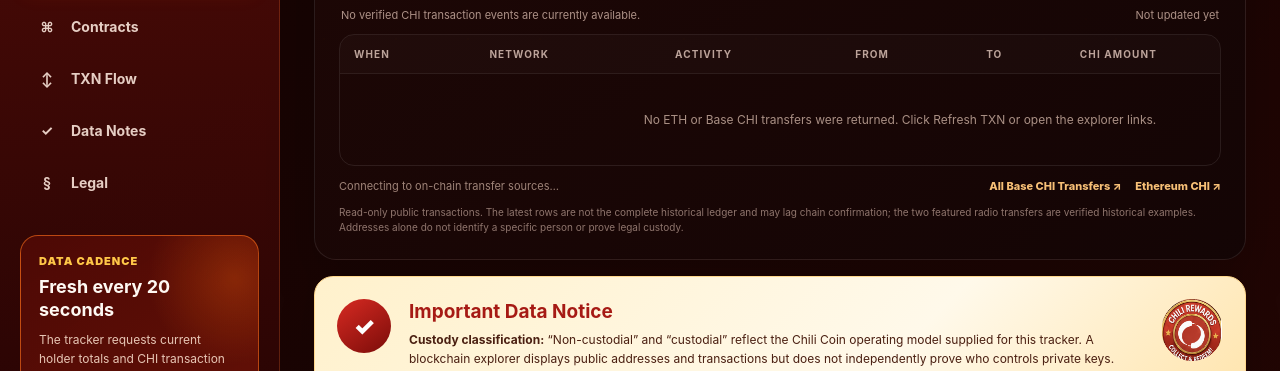
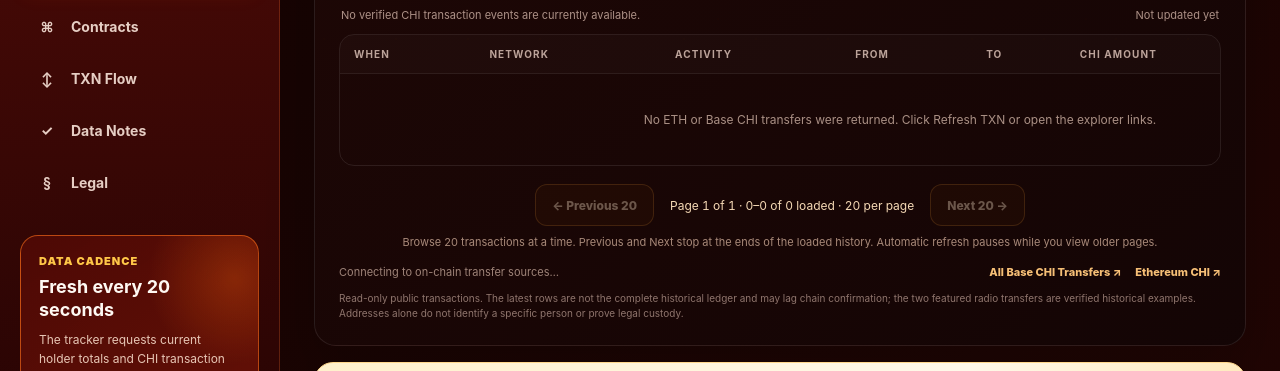
Before and after one commit to jhiconx/chili-coin-live-tracker, a website with bundled scripts: page index.html in a window 1280 px wide. Both pictures are taken after a click on the button "Clear filters". Shown: the part 1761-2132 px from the top of the page. Built offline with nearby package versions, Linux system fonts and the light colour scheme; files whose address does not match are found by name.

Commit message:
Restore bounded 20-row CHI transaction pages
20 at a time with Previous/Next, finite page count and paused background refresh while viewing older pages.

```diff
--- a/app.js
+++ b/app.js
@@ -1,3 +1,5 @@
+import { paginateTransactions, TRANSACTIONS_PER_PAGE } from './txn-pagination.js';
+
 const API_URL = '/api/live';
 const BASE_API_URL = '/api/base';
 const REFRESH_MS = 20_000;
@@ -10,7 +12,8 @@
   loading: false,
   timer: null,
   focusWallet: '',
-  direction: 'all'
+  direction: 'all',
+  transactionPage: 1
 };
 
 const $ = (selector) => document.querySelector(selector);
@@ -33,7 +36,10 @@
   transferSource: $('#transferSource'),
   walletFocusInput: $('#walletFocusInput'),
   directionFilter: $('#directionFilter'),
-  clearWalletFilter: $('#clearWalletFilter')
+  clearWalletFilter: $('#clearWalletFilter'),
+  transactionPrevious: $('#transactionPrevious'),
+  transactionNext: $('#transactionNext'),
+  transactionPageStatus: $('#transactionPageStatus')
 };
 
 function loadLastGood() {
@@ -269,22 +275,30 @@
     if (state.direction === 'in') rows = rows.filter(row => row.to?.toLowerCase() === focus);
     if (state.direction === 'out') rows = rows.filter(row => row.from?.toLowerCase() === focus);
   }
-  rows = rows.slice(0, 300);
+  // Show a finite 20-row page, never the entire loaded history at once.
+  const page = paginateTransactions(rows, state.transactionPage);
+  state.transactionPage = page.page;
+  if (elements.transactionPrevious) elements.transactionPrevious.disabled = !page.hasPrevious;
+  if (elements.transactionNext) elements.transactionNext.disabled = !page.hasNext;
+  if (elements.transactionPageStatus) {
+    elements.transactionPageStatus.textContent =
+      `Page ${page.page} of ${page.totalPages} · ${page.first}–${page.last} of ${page.total} loaded · ${TRANSACTIONS_PER_PAGE} per page`;
+  }
 
   const baseLoaded = Number(data.transactions?.baseLoadedRows || data.base?.transfers?.length || 0);
   if (elements.activityStatus) {
-    elements.activityStatus.textContent = rows.length
-      ? `Showing ${rows.length.toLocaleString()} recent on-chain transfers. Base CHI events loaded: ${baseLoaded.toLocaleString()}.`
+    elements.activityStatus.textContent = page.total
+      ? `Showing ${page.first}–${page.last} of ${page.total} loaded transfers. Base CHI events loaded: ${baseLoaded.toLocaleString()}.`
       : (focus ? 'No matching transfers in the latest loaded history.' :
         'No verified CHI transaction events are currently available.');
   }
 
-  if (!rows.length) {
+  if (!page.total) {
     elements.activityRows.innerHTML = '<tr><td colspan="7" class="empty-state">No ETH or Base CHI transfers were returned. Click Refresh TXN or open the explorer links.</td></tr>';
     return;
   }
 
-  elements.activityRows.innerHTML = rows.map(row => {
+  elements.activityRows.innerHTML = page.rows.map(row => {
     const chainClass = row.chainKey === 'base' ? 'base' : 'ethereum';
     const isStationRedemption = row.chainKey === 'base' &&
       row.to?.toLowerCase() === '0x2009852f2d499aa419e452adcd7ad91d01effadb' &&
@@ -331,17 +345,30 @@
   elements.activityRefresh?.addEventListener('click', () => refresh(true));
   elements.walletFocusInput?.addEventListener('input', event => {
     state.focusWallet = event.target.value;
+    state.transactionPage = 1;
     renderRows(bestData() || {});
   });
   elements.directionFilter?.addEventListener('change', event => {
     state.direction = event.target.value;
+    state.transactionPage = 1;
     renderRows(bestData() || {});
   });
   elements.clearWalletFilter?.addEventListener('click', () => {
     state.focusWallet = '';
     state.direction = 'all';
+    state.transactionPage = 1;
     if (elements.walletFocusInput) elements.walletFocusInput.value = '';
     if (elements.directionFilter) elements.directionFilter.value = 'all';
+    renderRows(bestData() || {});
+  });
+  elements.transactionPrevious?.addEventListener('click', () => {
+    if (elements.transactionPrevious.disabled || state.transactionPage <= 1) return;
+    state.transactionPage -= 1;
+    renderRows(bestData() || {});
+  });
+  elements.transactionNext?.addEventListener('click', () => {
+    if (elements.transactionNext.disabled) return;
+    state.transactionPage += 1;
     renderRows(bestData() || {});
   });
 }
@@ -353,4 +380,9 @@
   setStatus('warning', 'Showing last good data');
 }
 refresh(false);
-state.timer = setInterval(() => refresh(false), REFRESH_MS);
+// Keep page 1 live. Freeze older pages so rows do not shift while browsing;
+// resume automatic refresh when the visitor goes back to page 1.
+state.timer = setInterval(() => {
+  if (state.transactionPage !== 1 || document.visibilityState === 'hidden') return;
+  refresh(false);
+}, REFRESH_MS);
--- a/index.html
+++ b/index.html
@@ -222,6 +222,12 @@
             </tbody>
           </table>
         </div>
+        <div class="transaction-pagination" aria-label="Browse CHI transaction pages">
+          <button id="transactionPrevious" type="button" disabled aria-label="Show previous 20 transactions">← Previous 20</button>
+          <span id="transactionPageStatus" role="status" aria-live="polite">Page 1 of 1 · 20 transactions per page</span>
+          <button id="transactionNext" type="button" disabled aria-label="Show next 20 transactions">Next 20 →</button>
+        </div>
+        <p class="pagination-note">Browse 20 transactions at a time. Previous and Next stop at the ends of the loaded history. Automatic refresh pauses while you view older pages.</p>
         <div class="table-footer">
           <span id="transferSource">Connecting to on-chain transfer sources…</span>
           <div class="explorer-links">
--- a/styles.css
+++ b/styles.css
@@ -695,3 +695,52 @@
   .activity-panel .table-shell { max-width: 100%; }
   .activity-panel table { min-width: 870px; }
 }
+
+/* Finite transaction pagination: exactly 20 rows per page */
+.transaction-pagination {
+  display: flex;
+  align-items: center;
+  justify-content: center;
+  gap: 16px;
+  flex-wrap: wrap;
+  margin: 18px 0 8px;
+}
+.transaction-pagination button {
+  min-height: 42px;
+  padding: 9px 16px;
+  border: 1px solid rgba(255, 165, 53, .46);
+  border-radius: 12px;
+  background: rgba(255, 133, 20, .10);
+  color: #ffe5c4;
+  font: inherit;
+  font-size: 12px;
+  font-weight: 850;
+  cursor: pointer;
+}
+.transaction-pagination button:hover:not(:disabled),
+.transaction-pagination button:focus-visible {
+  border-color: #ffbf63;
+  background: rgba(255, 154, 28, .22);
+}
+.transaction-pagination button:disabled {
+  cursor: not-allowed;
+  opacity: .36;
+}
+#transactionPageStatus {
+  color: #f5d9b5;
+  font-size: 12px;
+  text-align: center;
+  font-variant-numeric: tabular-nums;
+}
+.pagination-note {
+  margin: 0 0 14px;
+  color: #a88979;
+  font-size: 11px;
+  text-align: center;
+  line-height: 1.5;
+}
+@media (max-width: 640px) {
+  .transaction-pagination { gap: 10px; }
+  .transaction-pagination button { flex: 1 1 130px; }
+  #transactionPageStatus { order: -1; flex-basis: 100%; }
+}
--- /dev/null
+++ b/txn-pagination.js
@@ -0,0 +1,25 @@
+// Finite client-side pagination for the latest loaded blockchain transactions.
+// 20 rows per page; this does not fetch or invent older blockchain history.
+export const TRANSACTIONS_PER_PAGE = 20;
+
+export function paginateTransactions(rows, requestedPage = 1) {
+  const items = Array.isArray(rows) ? rows : [];
+  const total = items.length;
+  const totalPages = Math.max(1, Math.ceil(total / TRANSACTIONS_PER_PAGE));
+  const validPage = Number.isInteger(requestedPage) && requestedPage > 0
+    ? requestedPage : 1;
+  const page = Math.min(validPage, totalPages);
+  const start = (page - 1) * TRANSACTIONS_PER_PAGE;
+  const end = Math.min(start + TRANSACTIONS_PER_PAGE, total);
+
+  return {
+    rows: items.slice(start, end),
+    page,
+    totalPages,
+    total,
+    first: total ? start + 1 : 0,
+    last: end,
+    hasPrevious: page > 1,
+    hasNext: page < totalPages
+  };
+}
```
Also changed, not shown: tests/txn-pagination.test.mjs (added, +50 -0 lines).
